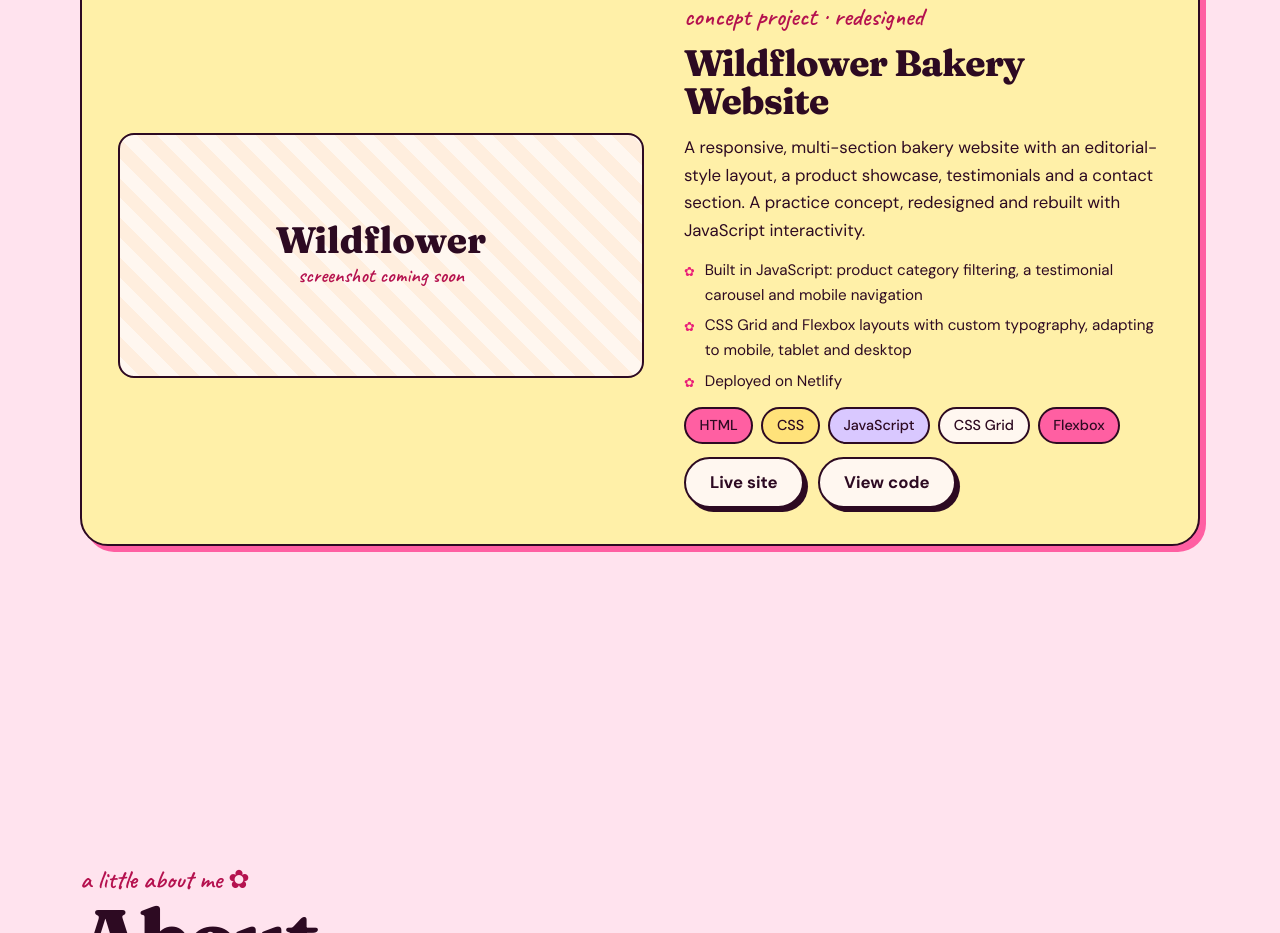
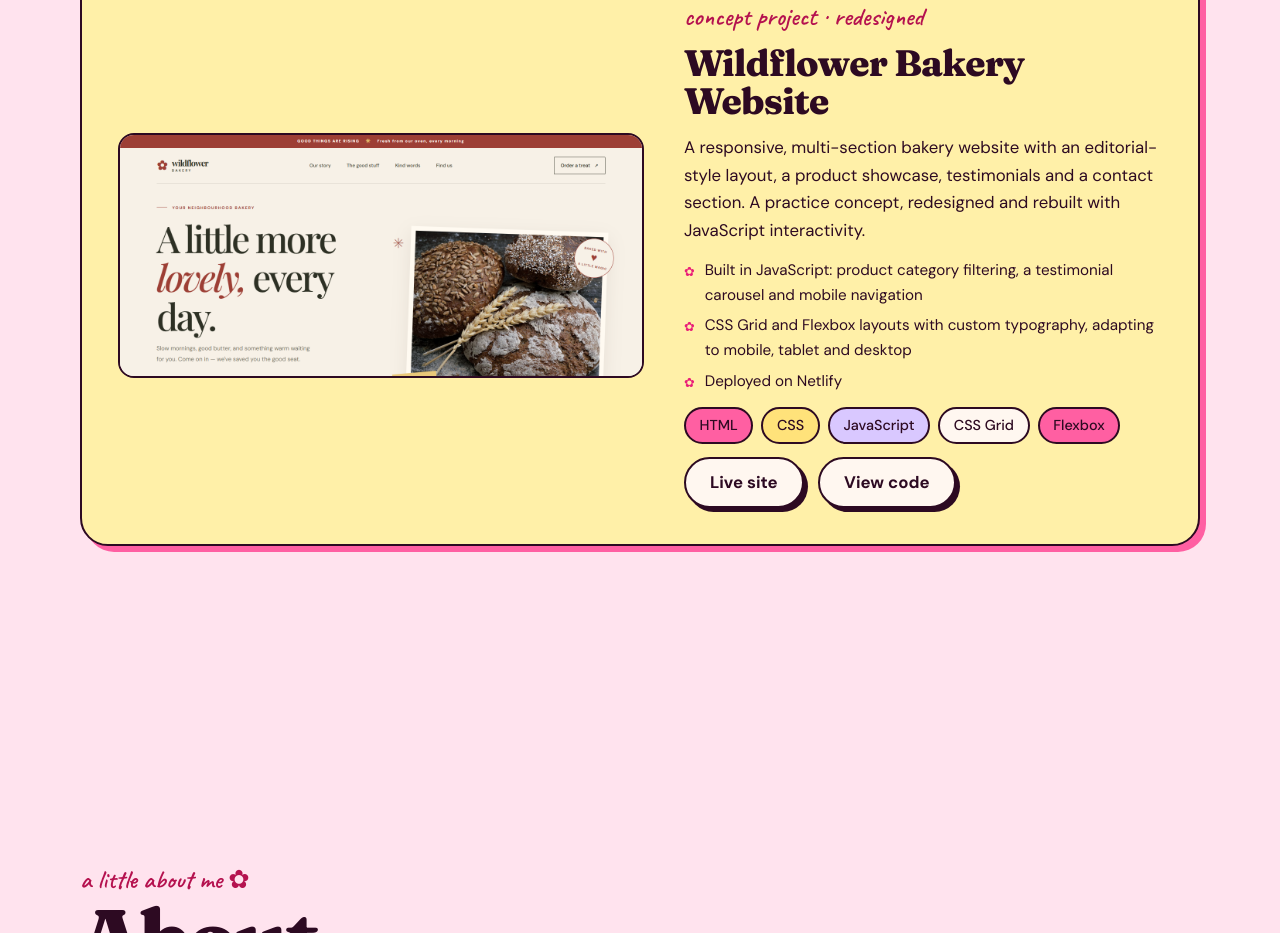
Before and after one commit to ize-ai/Portfolio, a plain HTML site: page index.html in a window 1280 px wide. Shown: the part 3125-4058 px from the top of the page. Drawn offline with Linux system fonts and the light colour scheme.

Commit message:
added bakery screenshot

```diff
--- a/index.html
+++ b/index.html
@@ -146,7 +146,8 @@
         </article>
 
         <article class="proj" style="--i:3; --c:#fff0a8">
-          <div class="shot soon" aria-hidden="true"><b>Wildflower</b><span>screenshot coming soon</span></div>
+          <img class="shot" src="images/wildflower-landing.webp" width="1200" height="558" loading="lazy"
+               alt="Screenshot of my Wildflower Bakery website, showing a hero section with a large image of baked goods, a navigation menu and a product showcase." />
           <div class="proj-body">
             <p class="hand">concept project · redesigned</p>
             <h3>Wildflower Bakery Website</h3>
```
